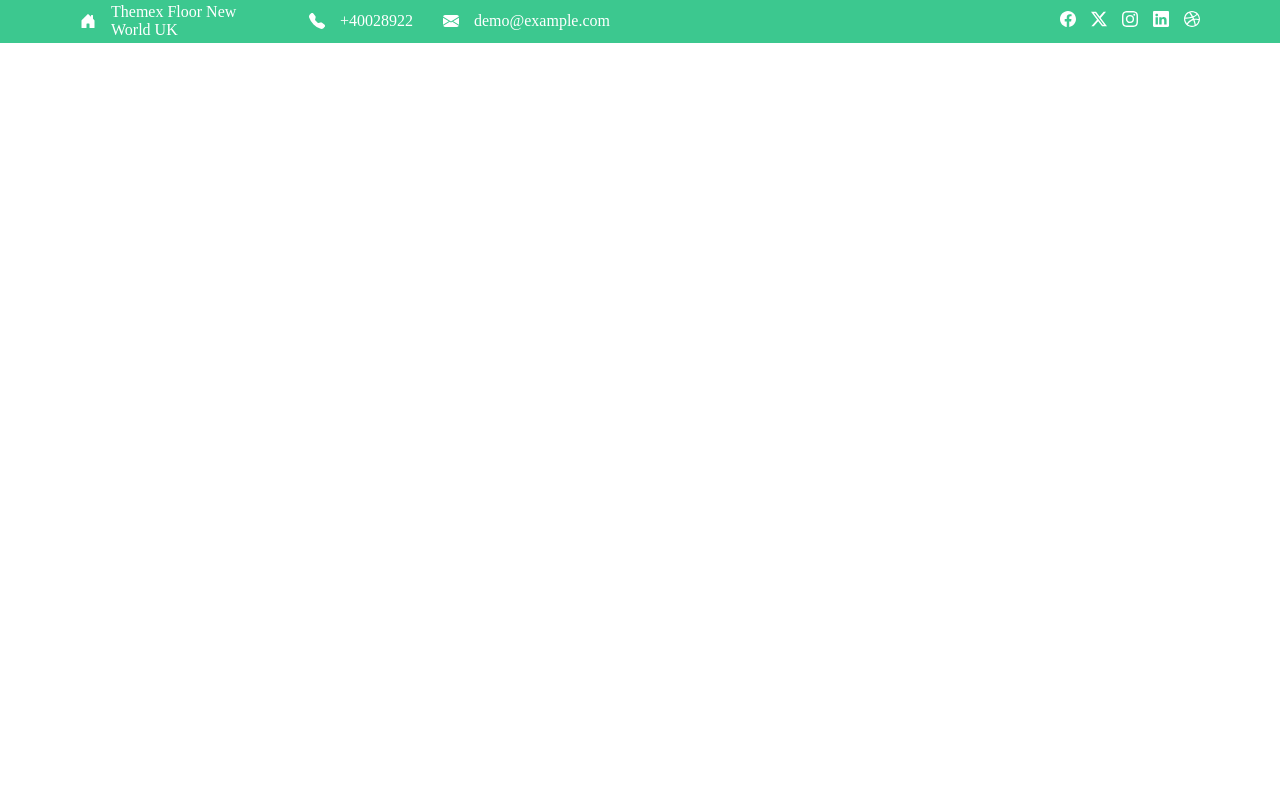
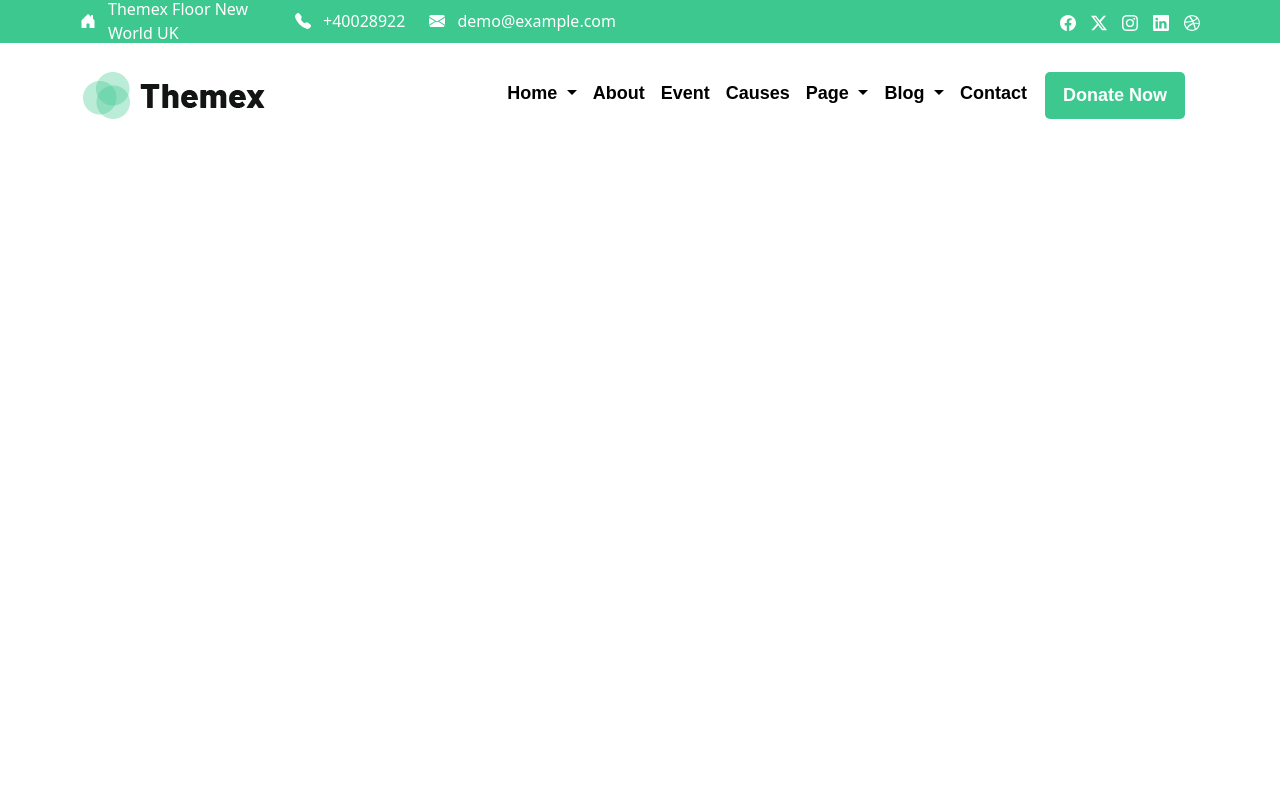
Before and after one commit to cniescola/quinta1300, a PHP site: page / in a window 1280 px wide. Run offline with PHP 8.4, Linux system fonts and the light colour scheme.

Commit message:
Fazendo a segunda nav

```diff
--- a/projeto-finar/index.html
+++ b/projeto-finar/index.html
@@ -5,6 +5,7 @@
     <meta name="viewport" content="width=device-width, initial-scale=1.0">
     <title>Site</title>
     <link rel="stylesheet" href="style.css">
+    <link href="https://cdn.jsdelivr.net/npm/bootstrap@5.3.7/dist/css/bootstrap.min.css" rel="stylesheet" integrity="sha384-LN+7fdVzj6u52u30Kp6M/trliBMCMKTyK833zpbD+pXdCLuTusPj697FH4R/5mcr" crossorigin="anonymous">
 </head>
 <body>
     <header>
@@ -35,7 +36,72 @@
                 </div>
             </nav>
         </div>
-        <div id="nav2"></div>
+        <div id="nav2">
+            <div class="logo"><img src="icons/logo1.png"></div>
+            <nav class="navbar navbar-expand-lg caixabott">
+                <div class="container-fluid">
+                    <button class="navbar-toggler" type="button" data-bs-toggle="collapse"
+                        data-bs-target="#navbarNavDropdown" aria-controls="navbarNavDropdown" aria-expanded="false"
+                        aria-label="Toggle navigation">
+                        <span class="navbar-toggler-icon"></span>
+                    </button>
+                    <div class="collapse navbar-collapse" id="navbarNavDropdown">
+                        <ul class="navbar-nav">
+                            <li class="nav-item dropdown">
+                                <a class="nav-link dropdown-toggle" href="#" role="button" data-bs-toggle="dropdown"
+                                    aria-expanded="false">
+                                    Home
+                                </a>
+                                <ul class="dropdown-menu">
+                                    <li><a class="dropdown-item" href="#">Family Charity</a></li>
+                                    <li><a class="dropdown-item" href="#">Chaild Charity</a></li>
+                                    <li><a class="dropdown-item" href="#">Fundraising</a></li>
+                                    <li><a class="dropdown-item" href="#">Home One Page</a></li>
+                                </ul>
+                            </li>
+                            <li class="nav-item">
+                                <a class="nav-link" href="#">About</a>
+                            </li>
+                            <li class="nav-item">
+                                <a class="nav-link" href="#">Event</a>
+                            </li>
+                            <li class="nav-item">
+                                <a class="nav-link" href="#">Causes</a>
+                            </li>
+                            <li class="nav-item dropdown">
+                                <a class="nav-link dropdown-toggle" href="#" role="button" data-bs-toggle="dropdown"
+                                    aria-expanded="false">
+                                    Page
+                                </a>
+                                <ul class="dropdown-menu">
+                                    <li><a class="dropdown-item" href="#">Services</a></li>
+                                    <li><a class="dropdown-item" href="#">Faq</a></li>
+                                    <li><a class="dropdown-item" href="#">Volunteer</a></li>
+                                    <li><a class="dropdown-item" href="#">Our Clients</a></li>
+                                    <li><a class="dropdown-item" href="#">Portfolio Grid</a></li>
+                                </ul>
+                            </li>
+                            <li class="nav-item dropdown">
+                                <a class="nav-link dropdown-toggle" href="#" role="button" data-bs-toggle="dropdown"
+                                    aria-expanded="false">
+                                    Blog
+                                </a>
+                                <ul class="dropdown-menu">
+                                    <li><a class="dropdown-item" href="#">Blog Right Sidebar</a></li>
+                                </ul>
+                            </li>
+                            <li class="nav-item">
+                                <a class="nav-link" href="#">Contact</a>
+                            </li>
+                            <div class="donate-btn-header">
+			                    <a class="dtbtn" href="#">Donate Now</a>
+			                </div>
+                        </ul>
+                    </div>
+                </div>
+            </nav>
+        </div>
     </header>
+    <script src="https://cdn.jsdelivr.net/npm/bootstrap@5.3.7/dist/js/bootstrap.bundle.min.js" integrity="sha384-ndDqU0Gzau9qJ1lfW4pNLlhNTkCfHzAVBReH9diLvGRem5+R9g2FzA8ZGN954O5Q" crossorigin="anonymous"></script>
 </body>
 </html>
--- a/projeto-finar/style.css
+++ b/projeto-finar/style.css
@@ -6,6 +6,7 @@
 body{
     height: 100vh;
     width: 100%;
+    background-color: black;
 }
 
 header{
@@ -48,7 +49,7 @@ header #esquerda div{
     flex-direction: row;
     align-items: center;
     justify-content: center;
-    margin-right: 15px;
+    margin-right: 12px;
     color: white;
     filter: none;
 }
@@ -80,3 +81,70 @@ header #esquerda .icon img{
 #direita .redessociais .img img:hover{
     filter: none;
 }
+
+#nav2{
+    width: 100%;
+    height: 106px;
+    display: flex;
+    flex-direction: row;
+    justify-content: space-between;
+    align-items: start;
+    background-color: white;
+    padding-right: 83px;
+    padding-left: 83px;
+}
+
+#nav2 .logo{
+    width: 25%;
+    height: 100%;
+    display: flex;
+    flex-direction: row;
+    align-items: center;
+}
+
+#nav2 .caixabott{
+    height: 100%;
+    background-color: white !important;
+    display: flex;
+    flex-direction: row;
+    align-items: center;
+    justify-content: center;
+}
+
+#nav2 li a{
+    font-family: sans-serif;
+    font-weight: bold;
+    font-size: 18px;
+    color: black;
+}
+
+.donate-btn-header{
+    display: flex;
+    flex-direction: row;
+    align-items: center;
+    justify-content: center;
+    height: 47px;
+    width: 150px;
+}
+
+.donate-btn-header .dtbtn{
+    display: flex;
+    flex-direction: row;
+    align-items: center;
+    justify-content: center;
+    height: 100%;
+    width: 100%;
+    background-color: #3cc88f;
+    color: white;
+    font-family: sans-serif;
+    font-weight: bold;
+    font-size: 18px;
+    border-radius: 5px;
+    text-decoration: none;
+    transition: 0.3s;
+    margin-left: 10px;
+}
+
+.donate-btn-header .dtbtn:hover{
+    background-color: #005B27;
+}
```
Also changed, not shown: projeto-finar/icons/logo1.png (added).
